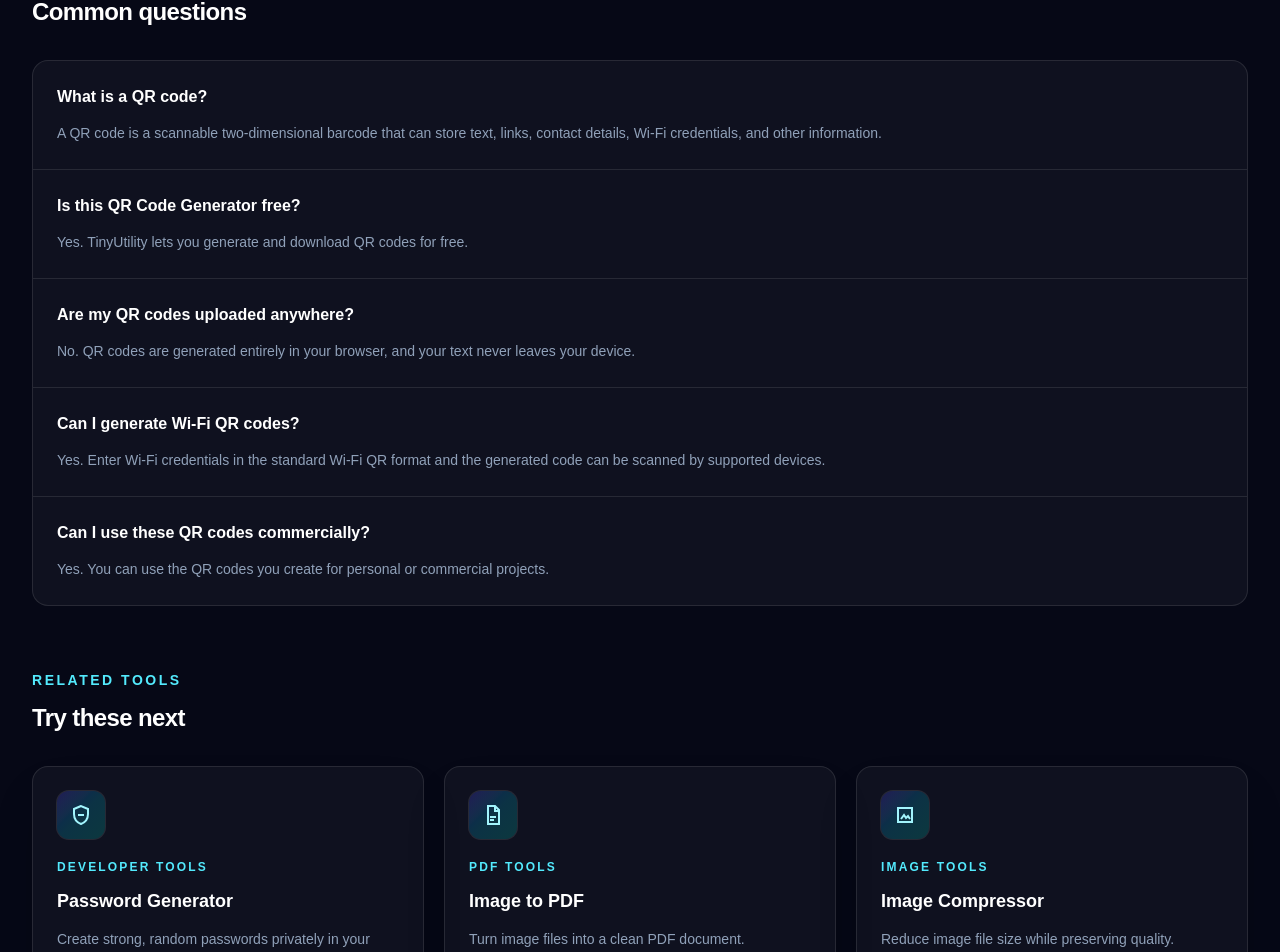
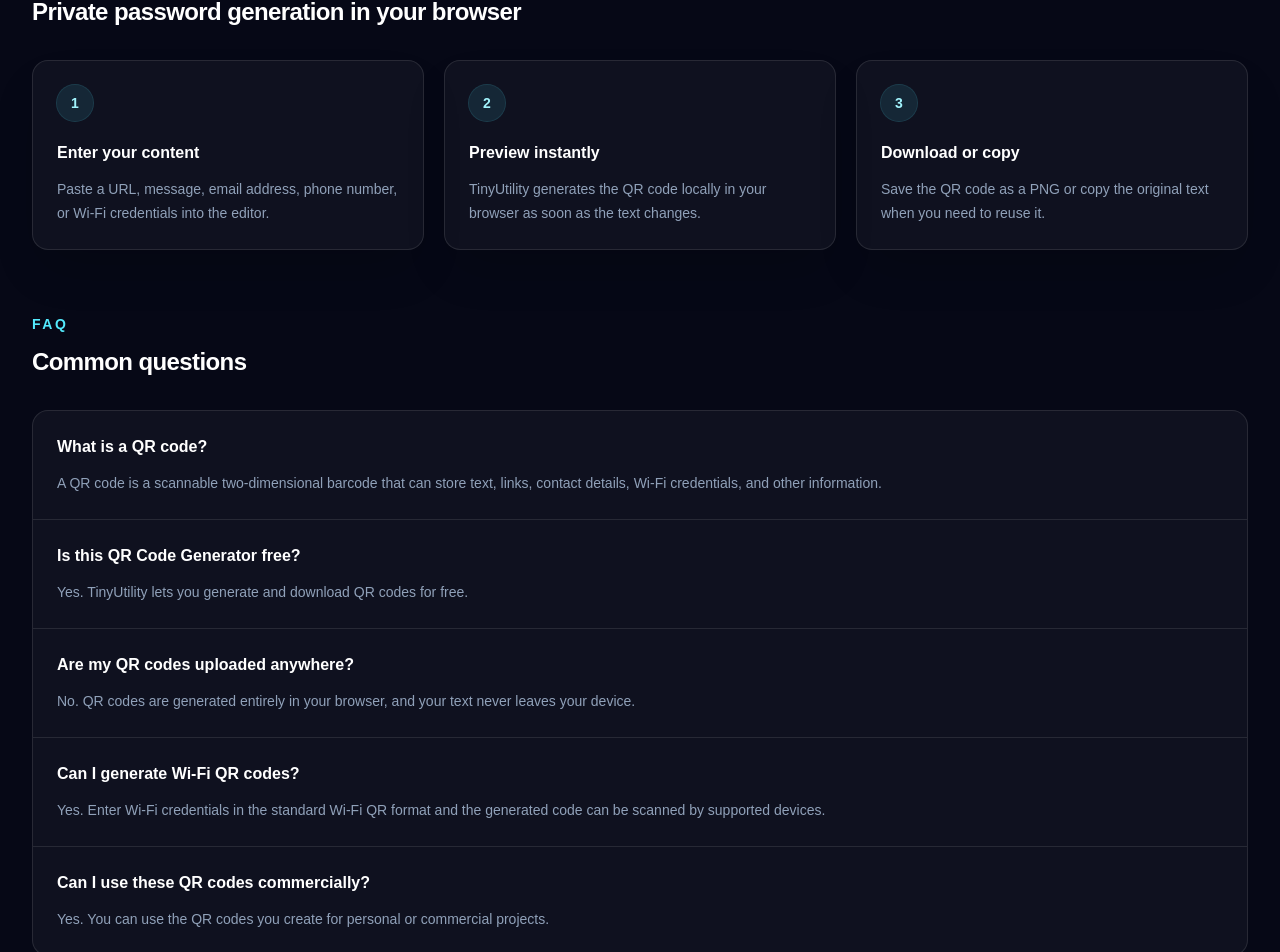
Before and after one commit to tinyutilities/tinyutilities, a Next.js app: page /tools/qr-code-generator in a window 1280 px wide. Shown: the part 1372-2324 px from the top of the page. Built offline with nearby package versions, Linux system fonts and the light colour scheme.

Commit message:
Fix QR generator dynamic routing

```diff
--- a/src/app/tools/[slug]/page.tsx
+++ b/src/app/tools/[slug]/page.tsx
@@ -10,6 +10,7 @@ import { ImageCompressorTool } from "@/features/tools/image-compressor/image-com
 import { ImageConverterTool } from "@/features/tools/image-converter/image-converter-tool";
 import { ImageToPdfTool } from "@/features/tools/image-to-pdf/image-to-pdf-tool";
 import { PasswordGeneratorTool } from "@/features/tools/password-generator/password-generator-tool";
+import { QrCodeGeneratorTool } from "@/features/tools/qr-code-generator/qr-code-generator-tool";
 import { getRelatedTools, getToolBySlug, tools } from "@/features/tools/tool-data";
 import { WordCounterTool } from "@/features/tools/word-counter/word-counter-tool";
 import { createSeoMetadata } from "@/lib/seo";
@@ -198,6 +199,64 @@ const imageConverterMetadata: Metadata = createSeoMetadata({
   path: "/tools/image-converter",
 });
 
+const qrCodeGeneratorFaq: FAQItem[] = [
+  {
+    question: "What is a QR code?",
+    answer:
+      "A QR code is a scannable two-dimensional barcode that can store text, links, contact details, Wi-Fi credentials, and other information.",
+  },
+  {
+    question: "Is this QR Code Generator free?",
+    answer: "Yes. TinyUtility lets you generate and download QR codes for free.",
+  },
+  {
+    question: "Are my QR codes uploaded anywhere?",
+    answer:
+      "No. QR codes are generated entirely in your browser, and your text never leaves your device.",
+  },
+  {
+    question: "Can I generate Wi-Fi QR codes?",
+    answer:
+      "Yes. Enter Wi-Fi credentials in the standard Wi-Fi QR format and the generated code can be scanned by supported devices.",
+  },
+  {
+    question: "Can I use these QR codes commercially?",
+    answer:
+      "Yes. You can use the QR codes you create for personal or commercial projects.",
+  },
+];
+
+const qrCodeGeneratorSteps: HowItWorksStep[] = [
+  {
+    title: "Enter your content",
+    description: "Paste a URL, message, email address, phone number, or Wi-Fi credentials into the editor.",
+  },
+  {
+    title: "Preview instantly",
+    description: "TinyUtility generates the QR code locally in your browser as soon as the text changes.",
+  },
+  {
+    title: "Download or copy",
+    description: "Save the QR code as a PNG or copy the original text when you need to reuse it.",
+  },
+];
+
+const qrCodeGeneratorMetadata: Metadata = createSeoMetadata({
+  title: "Free QR Code Generator | TinyUtility",
+  description:
+    "Generate QR codes instantly for URLs, text, emails, Wi-Fi credentials, and more. Free online QR Code Generator by TinyUtility.",
+  keywords: [
+    "qr code generator",
+    "free qr code",
+    "generate qr code",
+    "wifi qr code",
+    "url qr code",
+    "private qr generator",
+    "TinyUtility",
+  ],
+  path: "/tools/qr-code-generator",
+});
+
 const wordCounterFaq: FAQItem[] = [
   {
     question: "Is my text uploaded anywhere?",
@@ -274,6 +333,10 @@ export async function generateMetadata({ params }: ToolPageProps) {
     return imageConverterMetadata;
   }
 
+  if (slug === "qr-code-generator") {
+    return qrCodeGeneratorMetadata;
+  }
+
   if (slug === "word-counter") {
     return wordCounterMetadata;
   }
@@ -302,13 +365,16 @@ export default async function ToolPage({ params }: ToolPageProps) {
           ? imageCompressorFaq
           : slug === "image-converter"
             ? imageConverterFaq
-            : slug === "word-counter"
-              ? wordCounterFaq
-              : [];
+            : slug === "qr-code-generator"
+              ? qrCodeGeneratorFaq
+              : slug === "word-counter"
+                ? wordCounterFaq
+                : [];
   const isPasswordGenerator = slug === "password-generator";
   const isImageToPdf = slug === "image-to-pdf";
   const isImageCompressor = slug === "image-compressor";
   const isImageConverter = slug === "image-converter";
+  const isQrCodeGenerator = slug === "qr-code-generator";
   const isWordCounter = slug === "word-counter";
 
   return (
@@ -316,7 +382,14 @@ export default async function ToolPage({ params }: ToolPageProps) {
       <ToolContainer>
         <ToolHeader
           statusLabel={
-            isPasswordGenerator || isImageToPdf || isImageCompressor || isImageConverter || isWordCounter ? null : undefined
+            isPasswordGenerator ||
+            isImageToPdf ||
+            isImageCompressor ||
+            isImageConverter ||
+            isQrCodeGenerator ||
+            isWordCounter
+              ? null
+              : undefined
           }
           tool={tool}
         />
@@ -344,6 +417,12 @@ export default async function ToolPage({ params }: ToolPageProps) {
             <HowItWorks steps={imageConverterSteps} />
           </>
         ) : null}
+        {isQrCodeGenerator ? (
+          <>
+            <QrCodeGeneratorTool />
+            <HowItWorks steps={qrCodeGeneratorSteps} />
+          </>
+        ) : null}
         {isWordCounter ? (
           <>
             <WordCounterTool />
--- a/src/app/tools/qr-code-generator/page.tsx
+++ /dev/null
@@ -1,68 +0,0 @@
-import { FAQSection, type FAQItem } from "@/components/tools/faq-section";
-import { RelatedTools } from "@/components/tools/related-tools";
-import { ToolContainer } from "@/components/tools/tool-container";
-import { ToolHeader } from "@/components/tools/tool-header";
-import { ToolLayout } from "@/components/tools/tool-layout";
-import { QrCodeGeneratorTool } from "@/features/tools/qr-code-generator/qr-code-generator-tool";
-import { getToolBySlug, tools } from "@/features/tools/tool-data";
-import { createSeoMetadata } from "@/lib/seo";
-
-const qrCodeGenerator = getToolBySlug("qr-code-generator") ?? {
-  title: "QR Code Generator",
-  description:
-    "Generate QR codes instantly for URLs, text, emails, phone numbers, Wi-Fi credentials, and more. Free, fast, and completely private.",
-  slug: "qr-code-generator",
-  category: "Developer Tools",
-  icon: "qr" as const,
-};
-
-const faqItems: FAQItem[] = [
-  {
-    question: "What is a QR code?",
-    answer:
-      "A QR code is a scannable two-dimensional barcode that can store text, links, contact details, Wi-Fi credentials, and other information.",
-  },
-  {
-    question: "Is this QR Code Generator free?",
-    answer: "Yes. TinyUtility lets you generate and download QR codes for free.",
-  },
-  {
-    question: "Are my QR codes uploaded anywhere?",
-    answer:
-      "No. QR codes are generated entirely in your browser, and your text never leaves your device.",
-  },
-  {
-    question: "Can I generate Wi-Fi QR codes?",
-    answer:
-      "Yes. Enter Wi-Fi credentials in the standard Wi-Fi QR format and the generated code can be scanned by supported devices.",
-  },
-  {
-    question: "Can I use these QR codes commercially?",
-    answer:
-      "Yes. You can use the QR codes you create for personal or commercial projects.",
-  },
-];
-
-const relatedTools = ["password-generator", "image-to-pdf", "image-compressor"]
-  .map((slug) => tools.find((tool) => tool.slug === slug))
-  .filter((tool): tool is NonNullable<typeof tool> => Boolean(tool));
-
-export const metadata = createSeoMetadata({
-  title: "Free QR Code Generator | TinyUtility",
-  description:
-    "Generate QR codes instantly for URLs, text, emails, Wi-Fi credentials, and more. Free online QR Code Generator by TinyUtility.",
-  path: "/tools/qr-code-generator",
-});
-
-export default function QrCodeGeneratorPage() {
-  return (
-    <ToolLayout>
-      <ToolContainer>
-        <ToolHeader statusLabel={null} tool={qrCodeGenerator} />
-        <QrCodeGeneratorTool />
-        <FAQSection items={faqItems} />
-        <RelatedTools tools={relatedTools} />
-      </ToolContainer>
-    </ToolLayout>
-  );
-}
```
